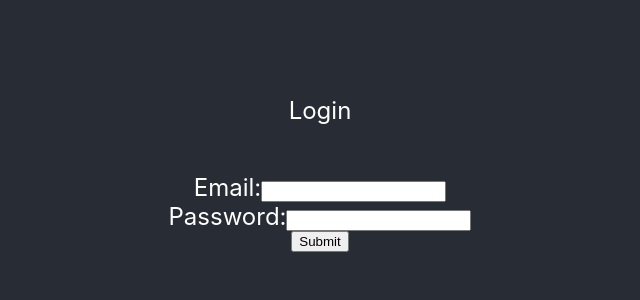
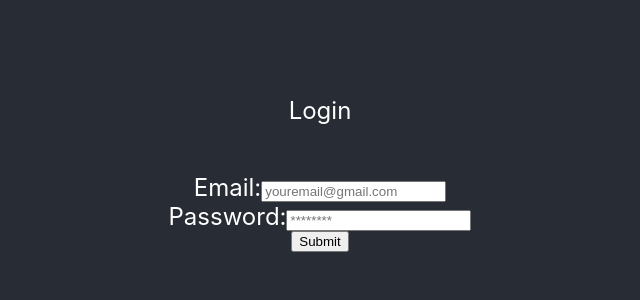
Before and after one commit to mkramer99/CEN3031_FinalProject, a React (Create React App) app in the folder foodfighters/: page /Login in a window 1280 px wide. Shown: the top 300 px of the page, without its empty margins (320-960 px from the left). Built offline with nearby package versions, Linux system fonts and the light colour scheme.

Commit message:
Login test

```diff
--- a/foodfighters/src/Pages/Authorization/Login.js
+++ b/foodfighters/src/Pages/Authorization/Login.js
@@ -46,11 +46,11 @@ export function Login() {
                 <form className="Form" onSubmit={handleSubmit}>
                     <label>
                         Email:
-                        <input type="text" id="email" name="email" value={formData.email} onChange={handleChange}></input>
+                        <input type="text" id="email" name="email" placeholder="youremail@gmail.com" value={formData.email} onChange={handleChange}></input>
                     </label>
                     <label>
                         Password:
-                        <input type="text" id="password" name="password" value={formData.password} onChange={handleChange}></input>
+                        <input type="text" id="password" name="password" placeholder="********" value={formData.password} onChange={handleChange}></input>
                     </label>
                     <button type="submit">Submit</button>
                 </form>
```
